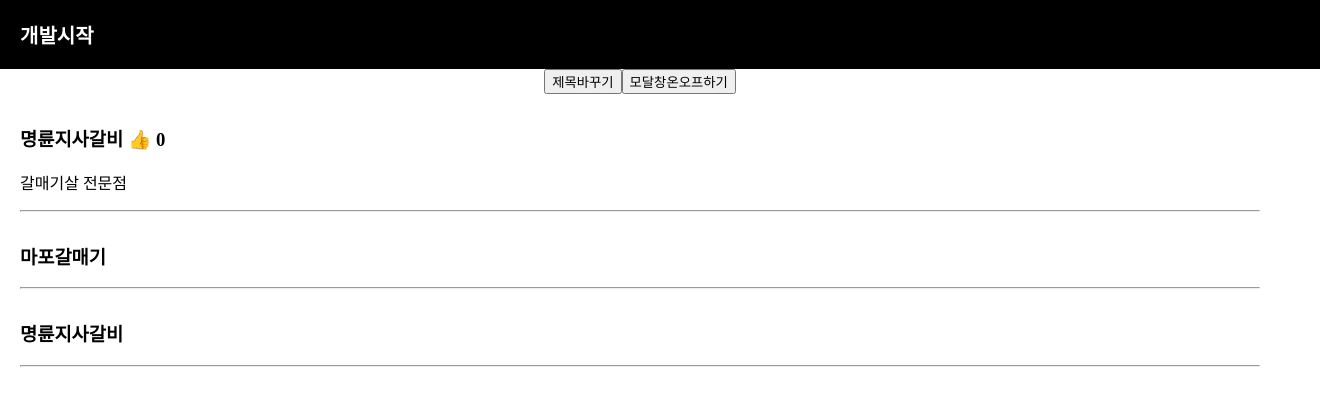
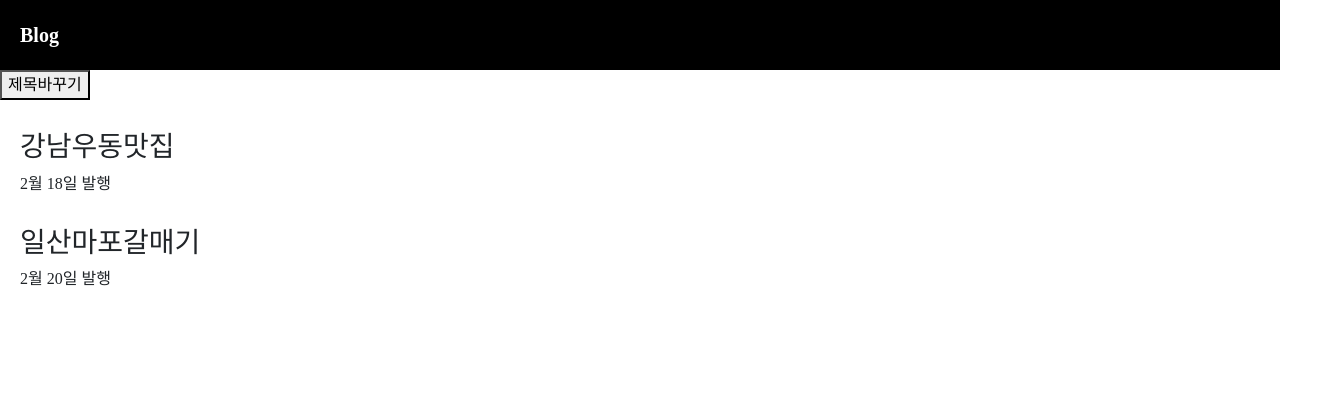
Before and after one commit to superlgtele/react_site, a React (Create React App) app: page / in a window 1280 px wide. Shown: the top 406 px of the page, 1320 px wide, since content can reach past the window. Built offline with nearby package versions, Linux system fonts and the light colour scheme.

Commit message:
ReStart
2022.02.18

```diff
--- a/package.json
+++ b/package.json
@@ -7,8 +7,10 @@
     "@testing-library/jest-dom": "^5.16.1",
     "@testing-library/react": "^11.2.7",
     "@testing-library/user-event": "^12.8.3",
+    "bootstrap": "^4.6.0",
     "material-ui-popup-state": "^2.0.0",
     "react": "^17.0.2",
+    "react-bootstrap": "^2.1.1",
     "react-dom": "^17.0.2",
     "react-scripts": "4.0.3",
     "web-vitals": "^1.1.2"
--- a/public/index.html
+++ b/public/index.html
@@ -8,6 +8,13 @@
     <meta
       name="description"
       content="Web site created using create-react-app"
+    />
+
+    <link
+      rel="stylesheet"
+      href="https://cdn.jsdelivr.net/npm/bootstrap@4.6.0/dist/css/bootstrap.min.css"
+      integrity="sha384-B0vP5xmATw1+K9KRQjQERJvTumQW0nPEzvF6L/Z6nronJ3oUOFUFpCjEUQouq2+l"
+      crossorigin="anonymous"
     />
     <link rel="apple-touch-icon" href="%PUBLIC_URL%/logo192.png" />
     <!--
--- a/src/App.css
+++ b/src/App.css
@@ -1,7 +1,3 @@
-.App {
-  text-align: center;
-}
-
 body {
   font-family: "nanumsquare";
 }
@@ -22,44 +18,3 @@ body {
   padding-left: 20px;
   padding-right: 20px;
 }
-
-.modal {
-  margin-top: 20px;
-  padding: 20px;
-  background: #eee;
-}
-
-.App-logo {
-  height: 40vmin;
-  pointer-events: none;
-}
-
-@media (prefers-reduced-motion: no-preference) {
-  .App-logo {
-    animation: App-logo-spin infinite 20s linear;
-  }
-}
-
-.App-header {
-  background-color: #282c34;
-  min-height: 100vh;
-  display: flex;
-  flex-direction: column;
-  align-items: center;
-  justify-content: center;
-  font-size: calc(10px + 2vmin);
-  color: white;
-}
-
-.App-link {
-  color: #61dafb;
-}
-
-@keyframes App-logo-spin {
-  from {
-    transform: rotate(0deg);
-  }
-  to {
-    transform: rotate(360deg);
-  }
-}
--- a/src/App.js
+++ b/src/App.js
@@ -1,62 +1,30 @@
 /* eslint-disable */
-
 import React, { useState } from "react";
 import "./App.css";
 
 function App() {
-  let [title, changetitle] = useState(["마포갈매기", "명륜지사갈비"]);
-  let [good, changegood] = useState(0);
-  let [modalonoff, changemodal] = useState(false);
+  let [title, changetitle] = useState(["강남우동맛집", "일산마포갈매기"]);
 
-  function 제목바꾸는함수() {
+  function copy() {
     let newArray = [...title];
-    newArray[1] = "성공!";
+    newArray[0] = "일본우동맛집";
     changetitle(newArray);
-  }
-
-  function 모달온오프함수() {
-    if (modalonoff == false) {
-      changemodal(true);
-    } else {
-      changemodal(false);
-    }
   }
 
   return (
     <div className="App">
       <div className="black-nav">
-        <div>개발시작</div>
+        <div>Blog</div>
       </div>
-      <button onClick={제목바꾸는함수}>제목바꾸기</button>
-      <button onClick={모달온오프함수}>모달창온오프하기</button>
+      <button onClick={copy}>제목바꾸기</button>
       <div className="list">
-        <h3>
-          {title[1]} <span onClick={() => changegood(good + 1)}>👍</span> {good}
-        </h3>
-        <p>갈매기살 전문점</p>
-        <hr />
+        <h3>{title[0]}</h3>
+        <p>2월 18일 발행</p>
       </div>
-
-      {title.map(function (titledata) {
-        return (
-          <div className="list">
-            <h3>{titledata}</h3>
-            <hr />
-          </div>
-        );
-      })}
-
-      {modalonoff == true ? <Modal 작명title={title} /> : null}
-    </div>
-  );
-}
-
-function Modal(props) {
-  return (
-    <div className="modal">
-      <h2>{props.작명title[0]}</h2>
-      <p>날짜</p>
-      <p>상세내용</p>
+      <div className="list">
+        <h3>{title[1]}</h3>
+        <p>2월 20일 발행</p>
+      </div>
     </div>
   );
 }
```
Also changed, not shown: 1 other file (tests, documents, lock files or other folders).
